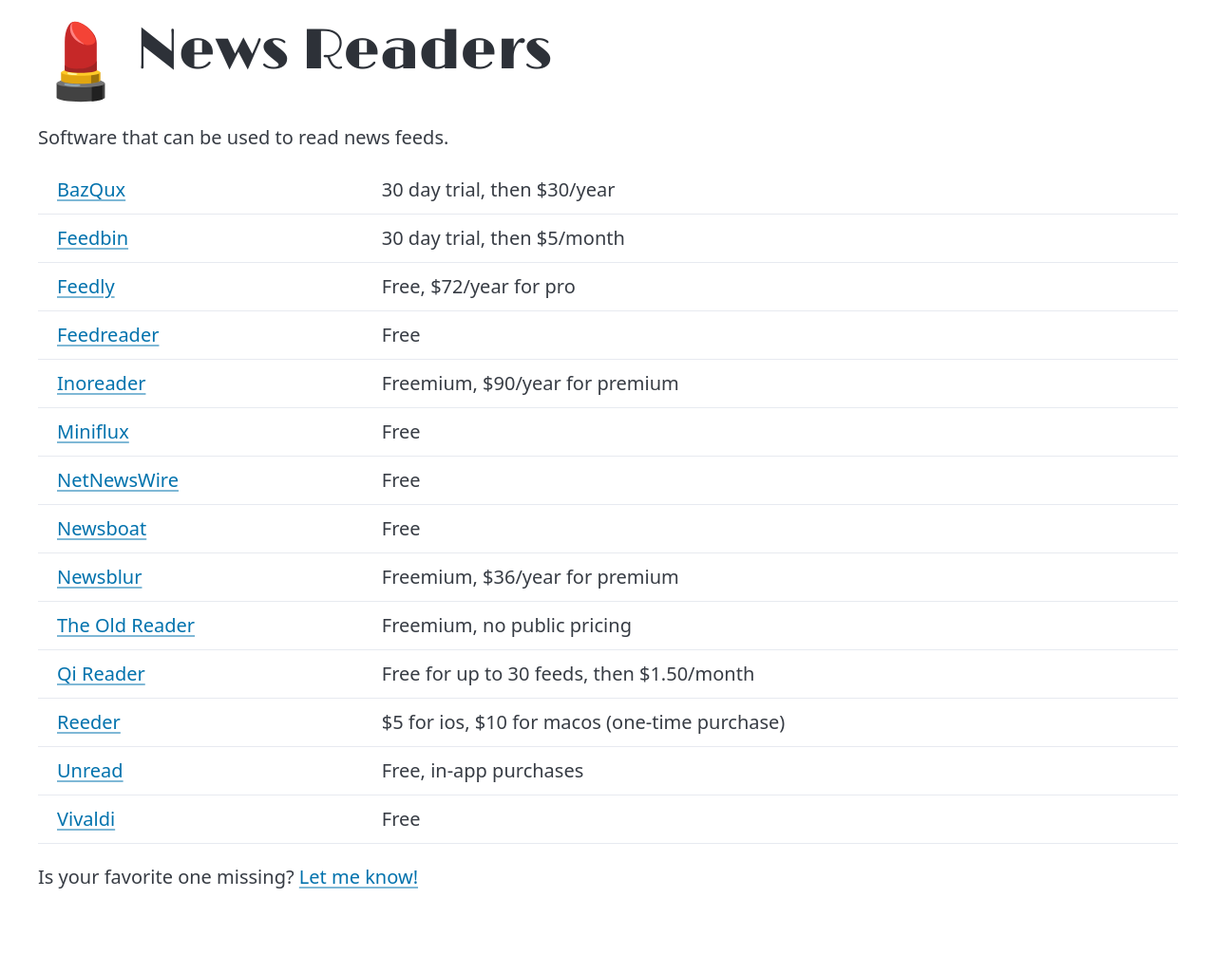
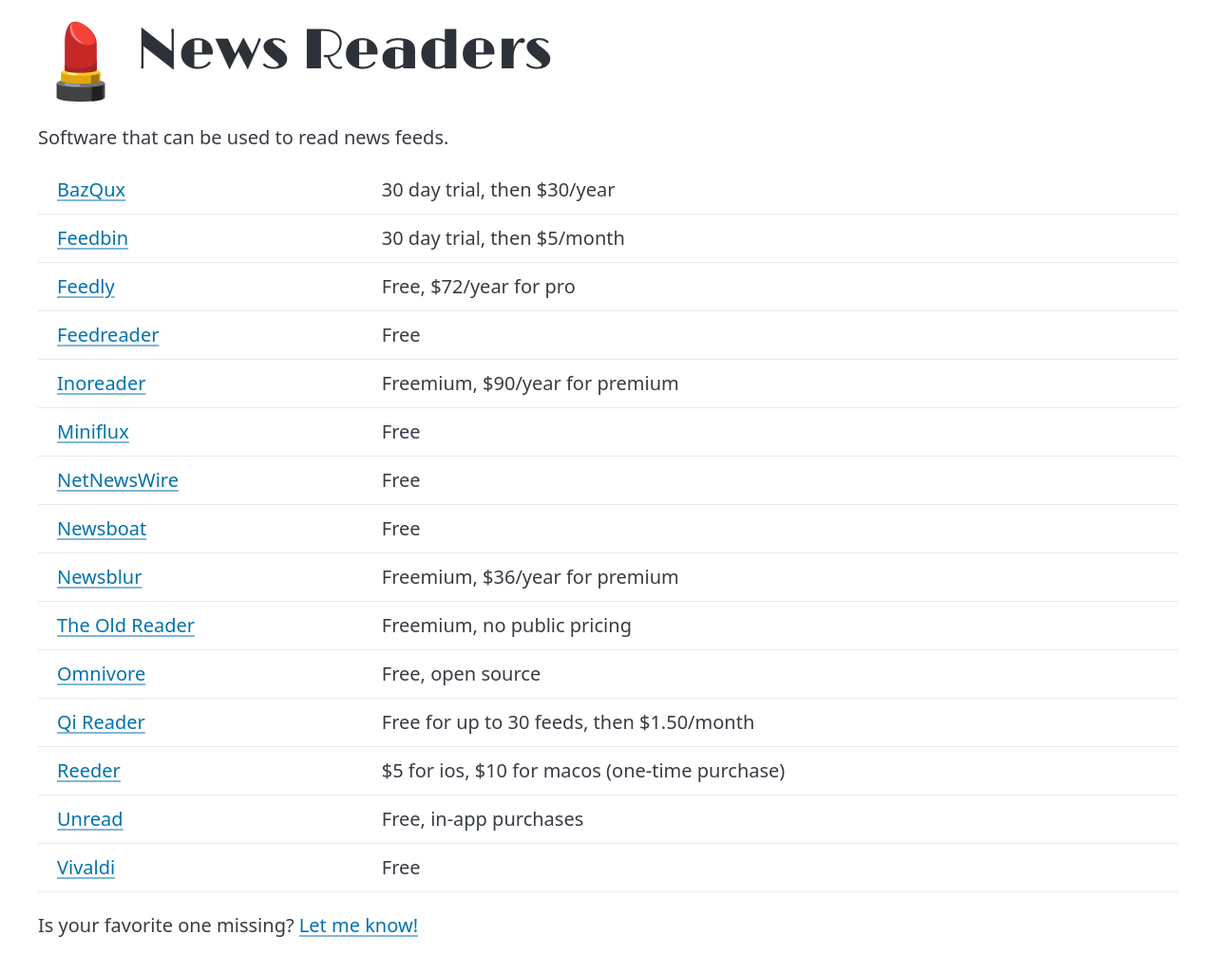
Before and after one commit to fileformat/rss.style, a Jekyll site: the page built from docs/newsreaders.html, in a window 1280 px wide. Shown: the whole page at 95% size. Built offline with Jekyll 4.4.1, drawn with Linux system fonts in a browser that asks for light colours; before the commit the page ends 974 px from its top, so only the background shows below that.

Commit message:
ADD: add Omnivore to list of newsreaders

```diff
--- a/docs/_data/newsreaders.yaml
+++ b/docs/_data/newsreaders.yaml
@@ -57,6 +57,11 @@
   platforms: [ "android", "ios", "linux", "web" ]
   pricing: "Freemium, no public pricing"
 
+- name: "Omnivore"
+  url: "https://omnivore.app/"
+  platforms: [ "android", "ios", "web" ]
+  pricing: "Free, open source"
+
 - name: "Qi Reader"
   url: "https://www.qireader.com/"
   platform: [ "web" ]
```
